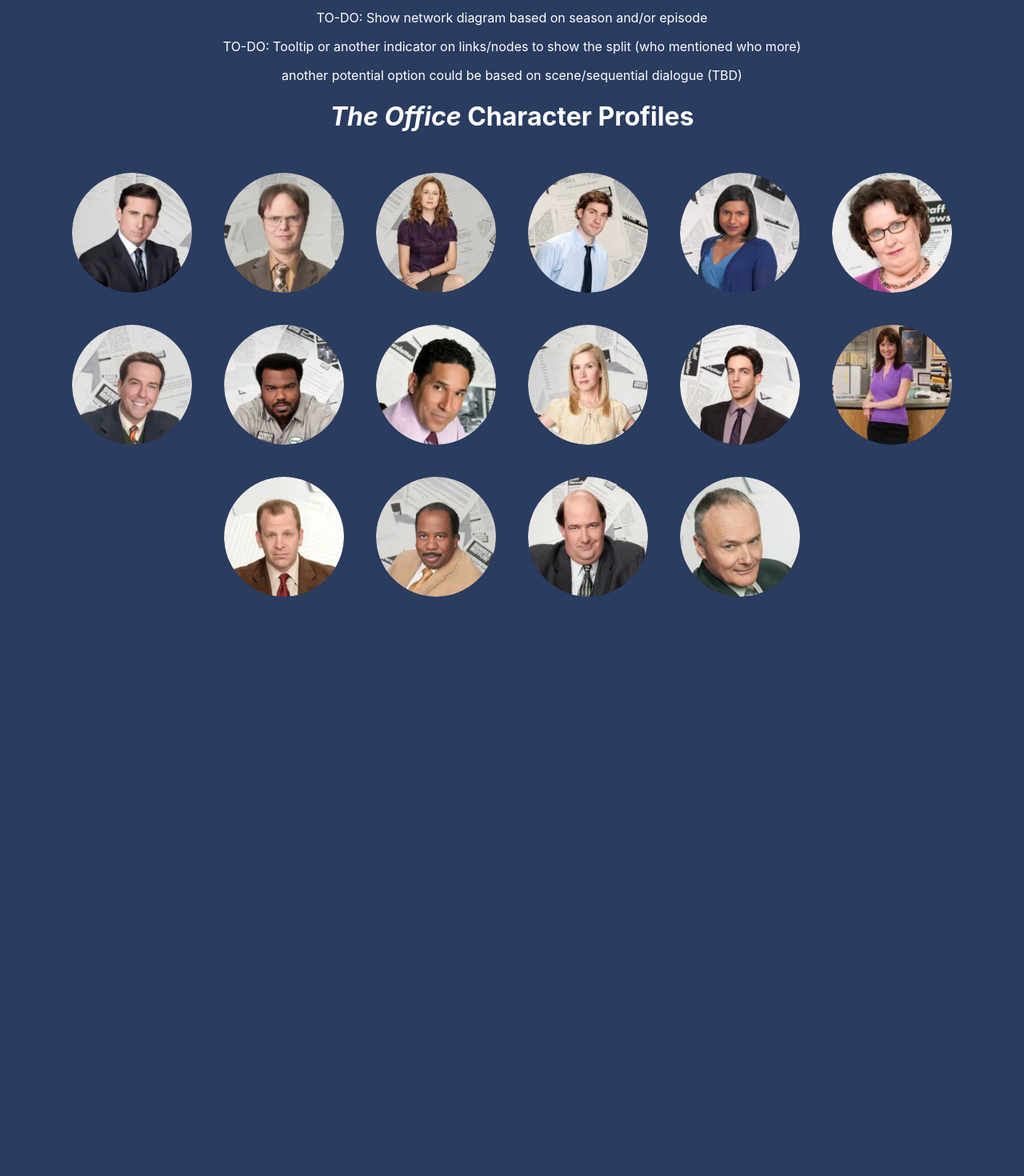
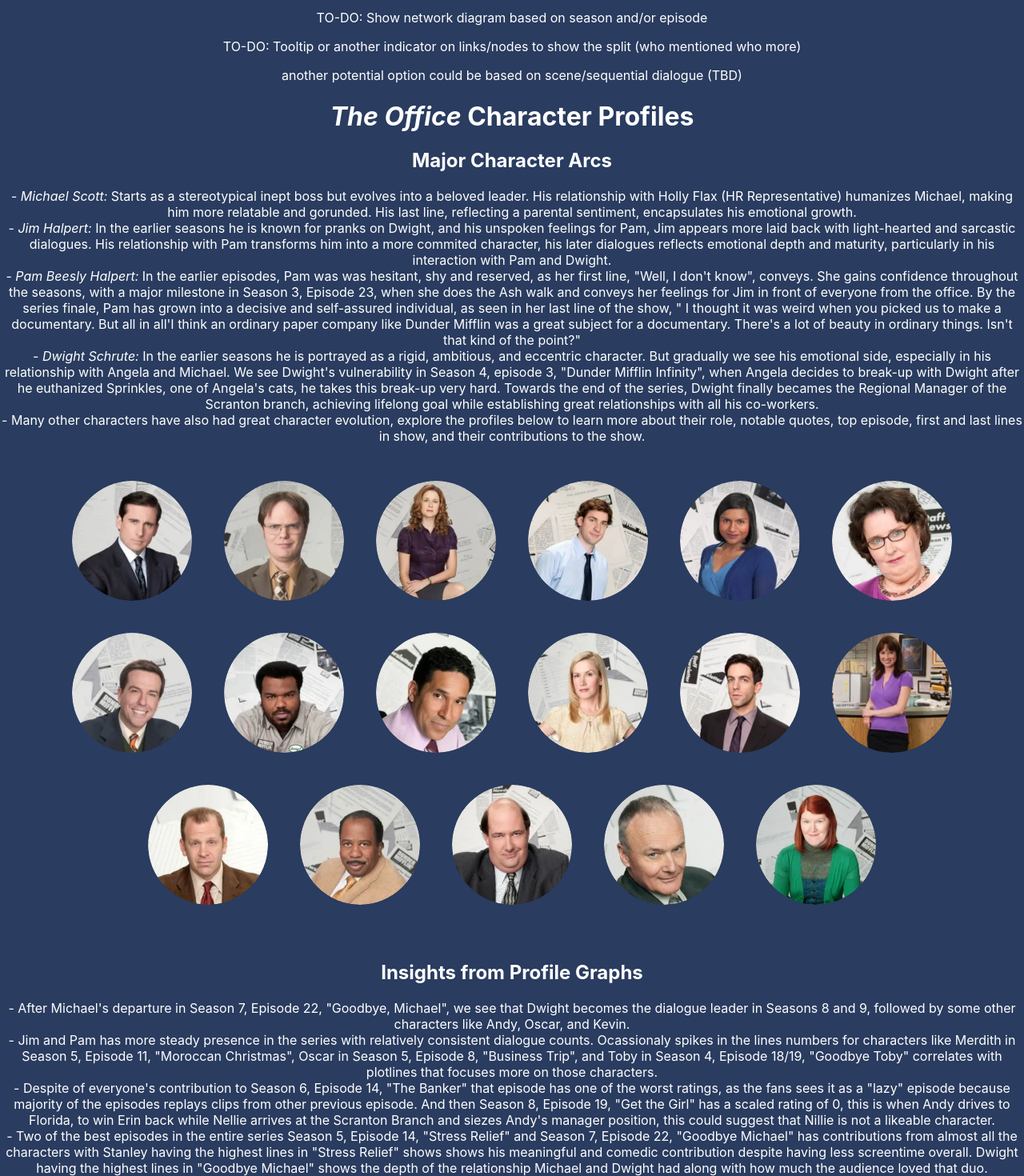
Before and after one commit to princessempel/DataVis-TheOffice, a React (Create React App) app in the folder dv-theoffice/: page / in a window 1280 px wide. Shown: the part 2502-3972 px from the top of the page at 80% size. Before the commit the page ends 3298 px from the top, so only its background shows below. Built offline with nearby package versions, Linux system fonts and the light colour scheme.

Commit message:
Added 8 insights for Character Profiles

```diff
--- a/dv-theoffice/src/App.js
+++ b/dv-theoffice/src/App.js
@@ -70,10 +70,56 @@
             <i>The Office</i> Character Profiles
           </h1>
         </header>
+        <div className="insights">
+          <header>
+            <h2>Major Character Arcs</h2>
+          </header>
+          <p>
+            - <i>Michael Scott:</i> Starts as a stereotypical inept boss but evolves into a beloved leader.
+            His relationship with Holly Flax (HR Representative) humanizes Michael, making him more relatable and gorunded.
+            His last line, reflecting a parental sentiment, encapsulates his emotional growth. <br />
+            - <i>Jim Halpert:</i> In the earlier seasons he is known for pranks on Dwight, and his unspoken feelings for Pam,
+            Jim appears more laid back with light-hearted and sarcastic dialogues. His relationship with Pam transforms him into
+            a more commited character, his later dialogues reflects emotional depth and maturity, particularly in his interaction with Pam and Dwight.<br />
+            - <i>Pam Beesly Halpert:</i> In the earlier episodes, Pam was was hesitant, shy and reserved, as her first line,
+            "Well, I don't know", conveys. She gains confidence throughout the seasons, with a major milestone in Season 3, Episode 23,
+            when she does the Ash walk and conveys her feelings for Jim in front of everyone from the office. By the series finale,
+            Pam has grown into a decisive and self-assured individual, as seen in her last line of the show, " I thought it was weird when you picked us to make a documentary.
+            But all in all'I think an ordinary paper company like Dunder Mifflin was a great subject for a documentary.
+            There's a lot of beauty in ordinary things. Isn't that kind of the point?" <br />
+            - <i>Dwight Schrute:</i> In the earlier seasons he is portrayed as a rigid, ambitious, and eccentric character. But gradually
+            we see his emotional side, especially in his relationship with Angela and Michael. We see Dwight's vulnerability in Season 4,
+            episode 3, "Dunder Mifflin Infinity", when Angela decides to break-up with Dwight after he euthanized Sprinkles, one of Angela's
+            cats, he takes this break-up very hard. Towards the end of the series, Dwight finally becames the Regional Manager of the Scranton
+            branch, achieving lifelong goal while establishing great relationships with all his co-workers. <br />
+            - Many other characters have also had great character evolution, explore the profiles below to learn more about their role, notable quotes,
+            top episode, first and last lines in show, and their contributions to the show.
+
+          </p>
+        </div>
         <CharacterProfile
           csvFilePath={"/DataVis-TheOffice/data/combined_dataset.csv"}
           jsonFilePath={"/DataVis-TheOffice/data/character_data.json"}
         />
+      </div>
+      <div className="insights">
+        <header>
+          <h2>Insights from Profile Graphs</h2>
+        </header>
+        <p>
+          - After Michael's departure in Season 7, Episode 22, "Goodbye, Michael", we see that Dwight becomes the dialogue leader in Seasons
+          8 and 9, followed by some other characters like Andy, Oscar, and Kevin. <br />
+          - Jim and Pam has more steady presence in the series with relatively consistent dialogue counts. Ocassionaly spikes in the lines numbers
+          for characters like Merdith in Season 5, Episode 11, "Moroccan Christmas", Oscar in Season 5, Episode 8, "Business Trip", and Toby
+          in Season 4, Episode 18/19, "Goodbye Toby" correlates with plotlines that focuses more on those characters. <br />
+          - Despite of everyone's contribution to Season 6, Episode 14, "The Banker" that episode has one of the worst ratings, as the fans sees it
+          as a "lazy" episode because majority of the episodes replays clips from other previous episode. And then Season 8, Episode 19, "Get the Girl" has a scaled rating of 0,
+          this is when Andy drives to Florida, to win Erin back while Nellie arrives at the Scranton Branch and siezes Andy's manager position, this could suggest that
+          Nillie is not a likeable character. <br />
+          - Two of the best episodes in the entire series Season 5, Episode 14, "Stress Relief" and Season 7, Episode 22, "Goodbye Michael" has contributions
+          from almost all the characters with Stanley having the highest lines in "Stress Relief" shows shows his meaningful and comedic contribution despite having less screentime overall.
+          Dwight having the highest lines in "Goodbye Michael" shows the depth of the relationship Michael and Dwight had along with how much the audience loved that duo. <br />
+        </p>
       </div>
 
     </div>
--- a/dv-theoffice/src/CharacterProfiles.js
+++ b/dv-theoffice/src/CharacterProfiles.js
@@ -23,6 +23,7 @@
     { name: "Stanley Hudson", image: require("./profileImages/StanleyHudson.png") },
     { name: "Kevin Malone", image: require("./profileImages/KevinMalone.png") },
     { name: "Creed Bratton", image: require("./profileImages/CreedBratton.png") },
+    { name: "Meredith Palmer", image: require("./profileImages/MeredithPalmer.png") },
 ];
 
 const CharacterProfile = ({ csvFilePath, jsonFilePath }) => {
@@ -57,6 +58,7 @@
                         Stanley: +d.Stanley_lines,
                         Kevin: +d.Kevin_lines,
                         Creed: +d.Creed_lines,
+                        Meredith: +d.Meredith_lines,
                     },
                     scenes: {
                         Michael: +d.Michael_scenes,
@@ -75,6 +77,7 @@
                         Stanley: +d.Stanley_scenes,
                         Kevin: +d.Kevin_scenes,
                         Creed: +d.Creed_scenes,
+                        Meredith: +d.Meredith_scenes,
                     }
                 }))
                 .filter((d) => d.episode !== null); // Exclude rows with null episodes
```
